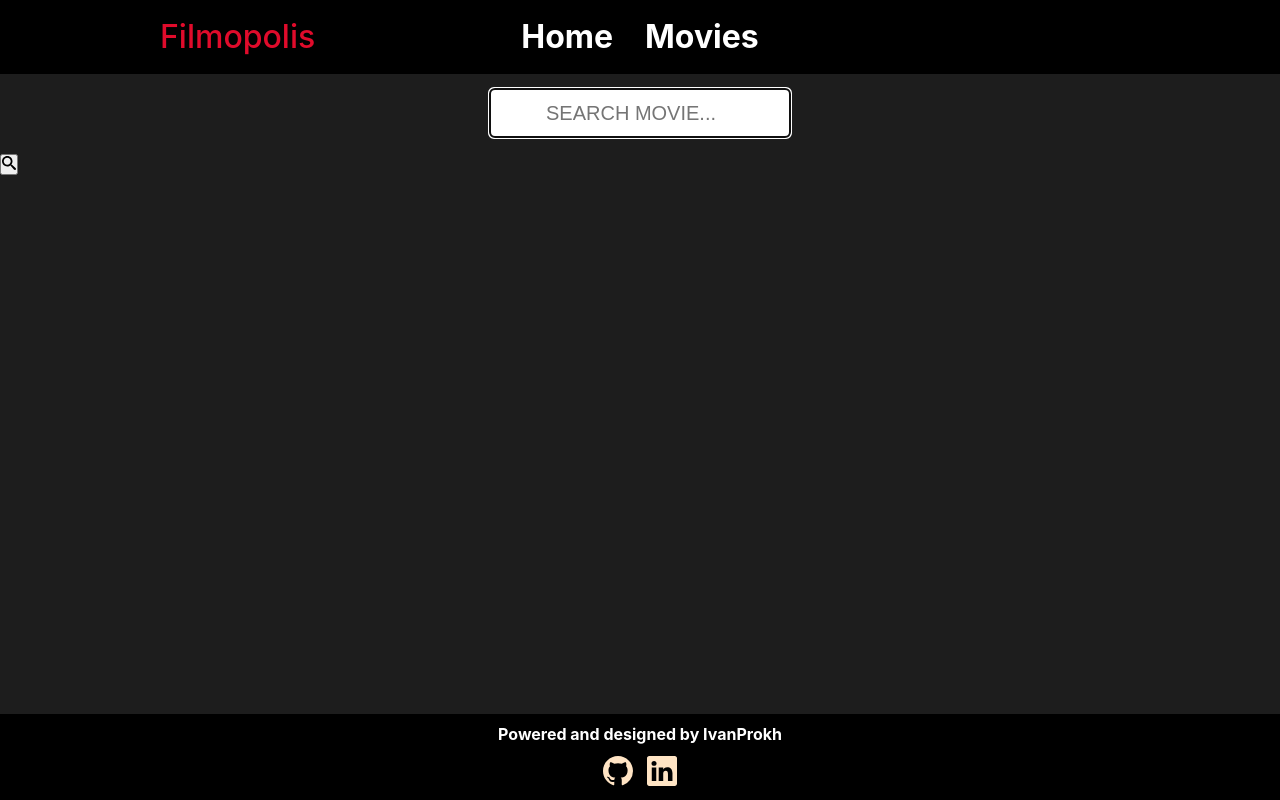
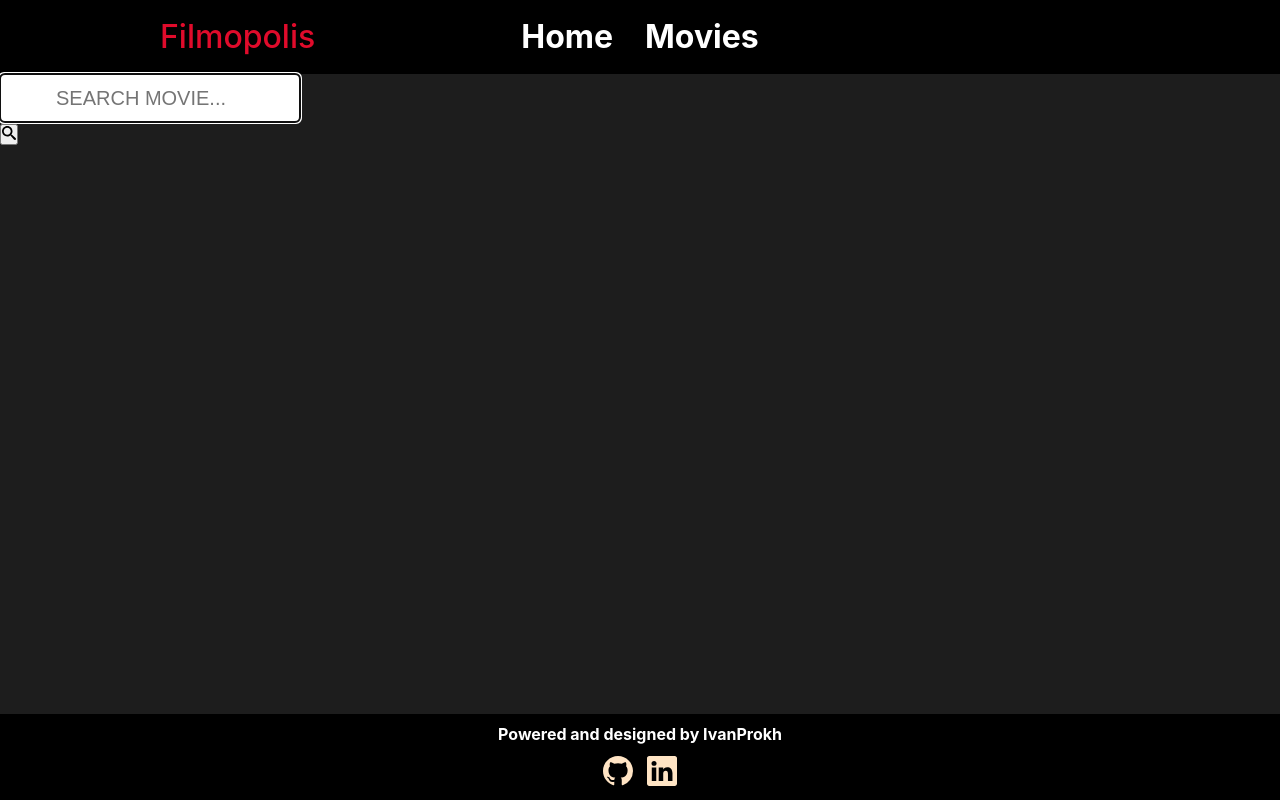
Before and after one commit to IvanProkh/goit-react-hw-05-movies, a React (Create React App) app: page /goit-react-hw-05-movies/movies in a window 1280 px wide. Built offline with nearby package versions, Linux system fonts and the light colour scheme.

Commit message:
update style button

```diff
--- a/src/pages/Movies/Movies.styled.js
+++ b/src/pages/Movies/Movies.styled.js
@@ -1,6 +1,32 @@
 import styled from 'styled-components';
 
 export const MoviesForm = styled.form`
+  div {
+    display: flex;
+    justify-content: center;
+    align-items: center;
+    margin: 20px 0px;
+
+    button {
+      display: flex;
+      justify-content: center;
+      align-items: center;
+      font-weight: bold;
+      font-size: 24px;
+      background-color: ${p => p.theme.colors.bg_dark};
+      height: 48px;
+      width: 80px;
+      border-radius: 5px;
+      margin: 0 6px;
+      color: ${p => p.theme.colors.text};
+      border: ${p => p.theme.borders.none};
+
+      &:hover {
+        color: red;
+      }
+    }
+  }
+
   & input {
     display: block;
     text-align: center;
@@ -8,7 +34,6 @@ export const MoviesForm = styled.form`
 
     height: 48px;
     width: 300px;
-    margin: 15px auto;
 
     border-radius: 5px;
     border: ${p => p.theme.borders.none};
```
